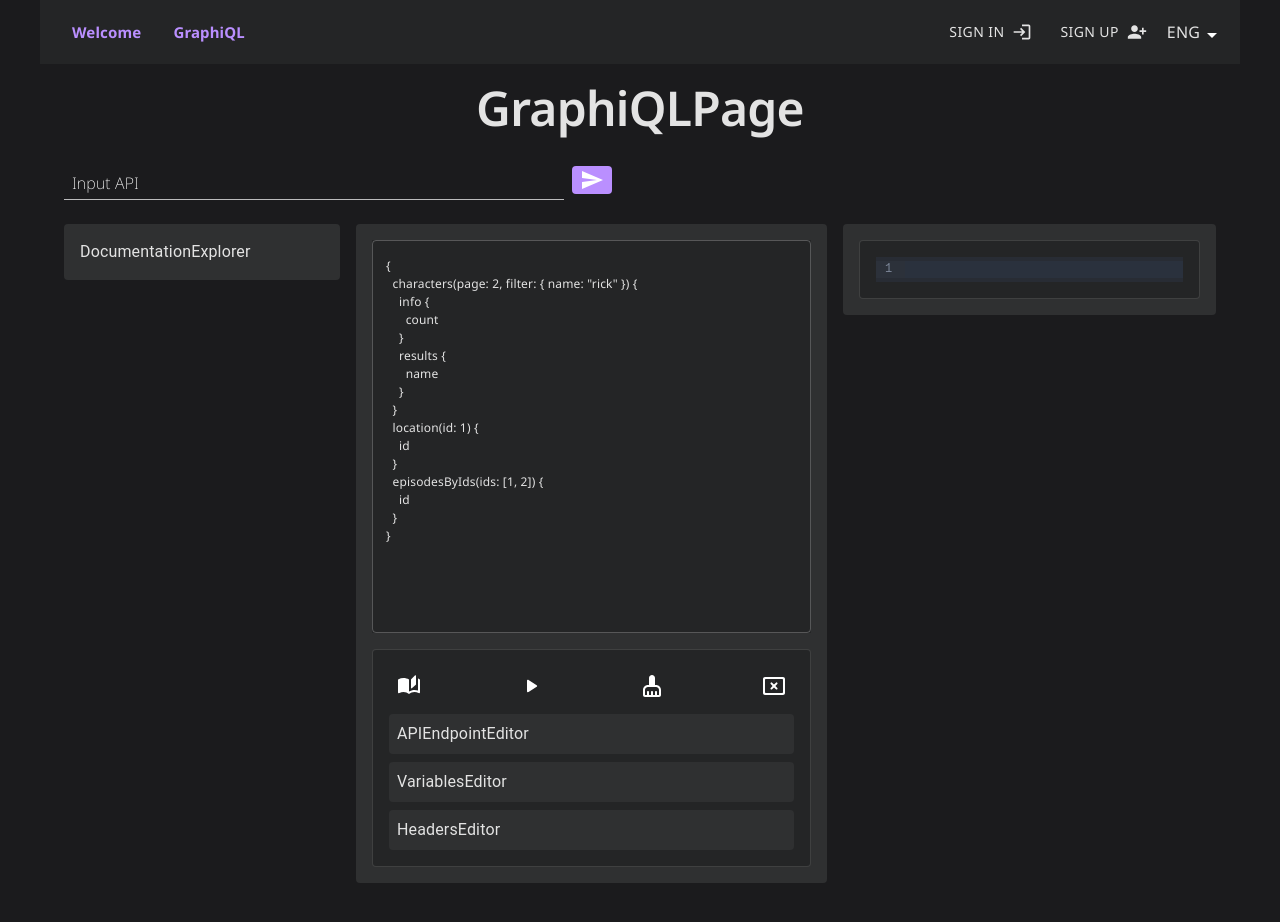
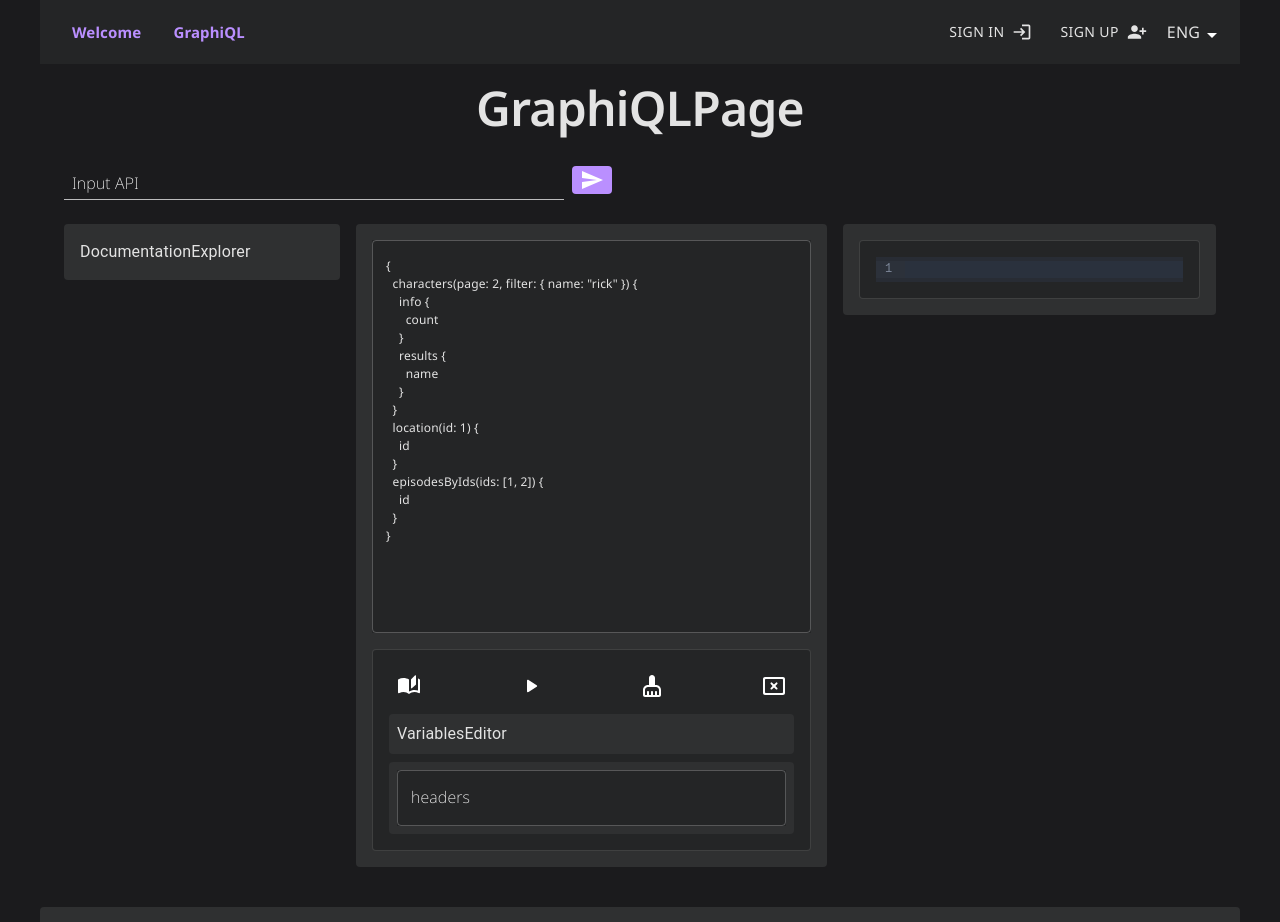
Before and after one commit to Ivan-Gav/graphiql-app, a React (Vite) app: page /graphiql in a window 1280 px wide. Shown: the top 922 px of the page. Built offline with nearby package versions, Linux system fonts and the light colour scheme; no server answers.

Commit message:
feat: add headers editor

```diff
--- a/src/components/RequestMenu/APIEndpointEditor.tsx/APIEndpointEditor.tsx
+++ /dev/null
@@ -1,3 +0,0 @@
-export default function APIEndpointEditor() {
-  return <div>APIEndpointEditor</div>;
-}
--- a/src/components/RequestMenu/HeadersEditor/HeadersEditor.tsx
+++ b/src/components/RequestMenu/HeadersEditor/HeadersEditor.tsx
@@ -1,3 +1,27 @@
+import { TextField } from '@mui/material';
+import { ChangeEvent } from 'react';
+import { useAppDispatch, useAppSelector } from 'src/hooks/redux';
+import { headersSlice } from 'src/store/slice/HeadersSlice';
+
 export default function HeadersEditor() {
-  return <div>HeadersEditor</div>;
+  const dispatch = useAppDispatch();
+  const { headersInputValue } = useAppSelector((state) => state.headersReducer);
+  const { setHeadersInputValue } = headersSlice.actions;
+
+  const handleChange = (e: ChangeEvent<HTMLInputElement>) => {
+    dispatch(setHeadersInputValue(e.target.value));
+  };
+  return (
+    <>
+      <TextField
+        label="headers"
+        multiline
+        maxRows="20"
+        value={headersInputValue}
+        onChange={handleChange}
+        fullWidth
+        data-testid="component-input-headers"
+      ></TextField>
+    </>
+  );
 }
--- a/src/components/RequestMenu/RequestMenu.tsx
+++ b/src/components/RequestMenu/RequestMenu.tsx
@@ -1,5 +1,4 @@
 import { Grid, IconButton, Paper } from '@mui/material';
-import APIEndpointEditor from './APIEndpointEditor.tsx/APIEndpointEditor';
 import HeadersEditor from './HeadersEditor/HeadersEditor';
 import VariablesEditor from './VariablesEditor/VariablesEditor';
 import AutoStoriesRoundedIcon from '@mui/icons-material/AutoStoriesRounded';
@@ -66,11 +65,6 @@ export default function RequestMenu() {
           </Grid>
           <Grid item xs={12}>
             <Paper sx={{ p: 1 }}>
-              <APIEndpointEditor />
-            </Paper>
-          </Grid>
-          <Grid item xs={12}>
-            <Paper sx={{ p: 1 }}>
               <VariablesEditor />
             </Paper>
           </Grid>
--- /dev/null
+++ b/src/store/slice/HeadersSlice.ts
@@ -0,0 +1,17 @@
+import { createSlice, PayloadAction } from '@reduxjs/toolkit';
+
+const initialState = {
+  headersInputValue: '',
+};
+
+export const headersSlice = createSlice({
+  name: 'headers',
+  initialState,
+  reducers: {
+    setHeadersInputValue(state, action: PayloadAction<string>) {
+      state.headersInputValue = action.payload;
+    },
+  },
+});
+
+export default headersSlice.reducer;
--- a/src/store/store.ts
+++ b/src/store/store.ts
@@ -2,6 +2,7 @@ import { configureStore } from '@reduxjs/toolkit';
 import userReducer from './slice/user.slice';
 import requestReducer from './slice/RequestSlice';
 import responseReducer from './slice/ResponseSlice';
+import headersReducer from './slice/HeadersSlice';
 import graphqlReducer from './slice/graphql.slice';
 
 export const store = configureStore({
@@ -10,6 +11,7 @@ export const store = configureStore({
     requestReducer,
     responseReducer,
     graphqlReducer,
+    headersReducer,
   },
   middleware: (getDefaultMiddleware) =>
     getDefaultMiddleware({
```
Also changed, not shown: 1 other file (tests, documents, lock files or other folders).
